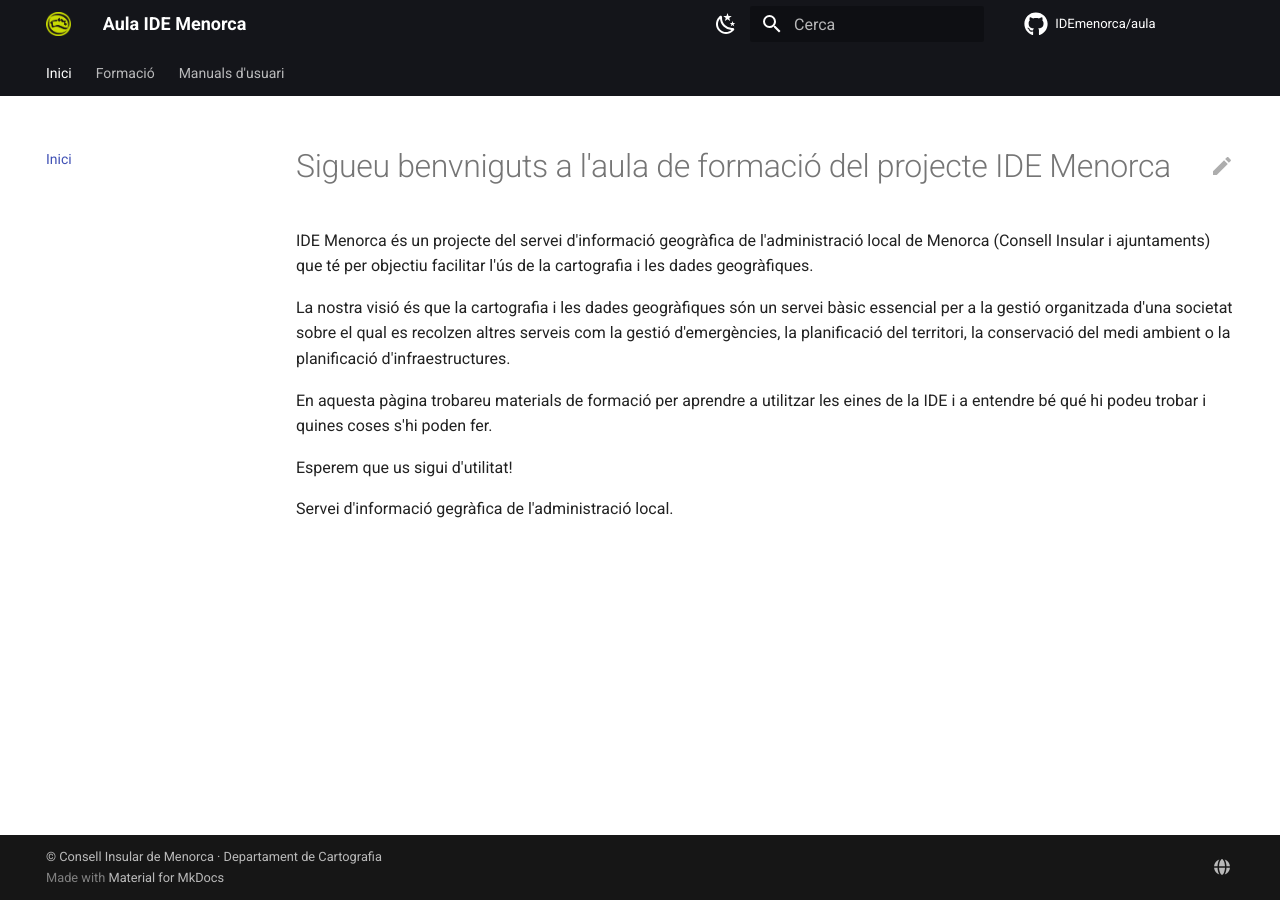
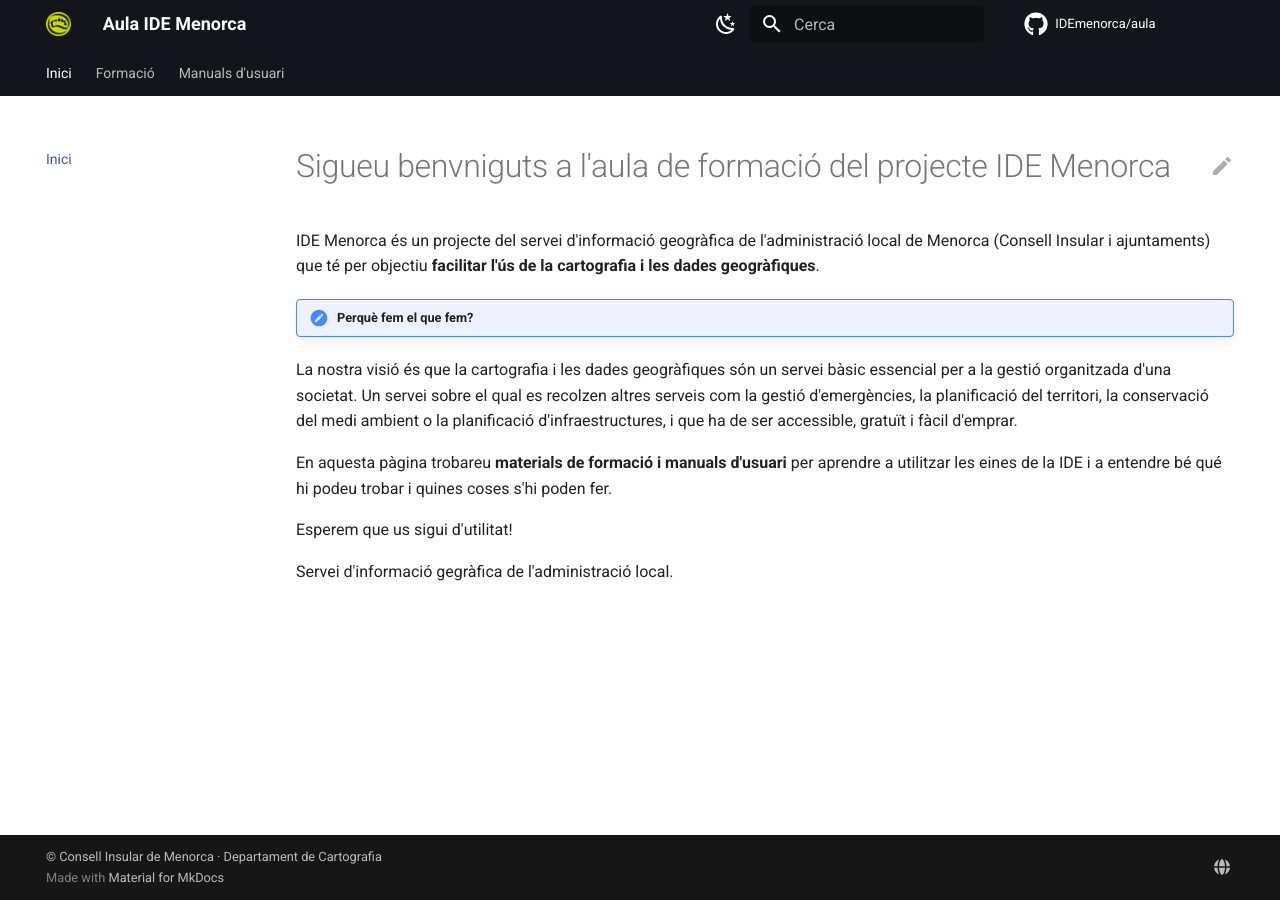
Before and after one commit to IDEmenorca/aula, an MkDocs documentation site: the page built from docs/index.md, in a window 1280 px wide. Built offline with MkDocs 1.6.1 and Material for MkDocs 9.7.7, drawn with Linux system fonts in a browser that asks for light colours; comment, search, counter and statistics services are not loaded.

Commit message:
Revise IDE Menorca introduction and training materials
Updated the introduction and added emphasis on training materials.

```diff
--- a/docs/index.md
+++ b/docs/index.md
@@ -1,10 +1,12 @@
 # Sigueu benvniguts a l'aula de formació del projecte IDE Menorca
 
-IDE Menorca és un projecte del servei d'informació geogràfica de l'administració local de Menorca (Consell Insular i ajuntaments) que té per objectiu facilitar l'ús de la cartografia i les dades geogràfiques.
+IDE Menorca és un projecte del servei d'informació geogràfica de l'administració local de Menorca (Consell Insular i ajuntaments) que té per objectiu **facilitar l'ús de la cartografia i les dades geogràfiques**.
 
-La nostra visió és que la cartografia i les dades geogràfiques són un servei bàsic essencial per a la gestió organitzada d'una societat sobre el qual es recolzen altres serveis com la gestió d'emergències, la planificació del territori, la conservació del medi ambient o la planificació d'infraestructures.
+!!! note "Perquè fem el que fem?"
 
-En aquesta pàgina trobareu materials de formació per aprendre a utilitzar les eines de la IDE i a entendre bé qué hi podeu trobar i quines coses s'hi poden fer.
+La nostra visió és que la cartografia i les dades geogràfiques són un servei bàsic essencial per a la gestió organitzada d'una societat. Un servei sobre el qual es recolzen altres serveis com la gestió d'emergències, la planificació del territori, la conservació del medi ambient o la planificació d'infraestructures, i que ha de ser accessible, gratuït i fàcil d'emprar.
+
+En aquesta pàgina trobareu **materials de formació i manuals d'usuari** per aprendre a utilitzar les eines de la IDE i a entendre bé qué hi podeu trobar i quines coses s'hi poden fer.
 
 Esperem que us sigui d'utilitat!
 
```
